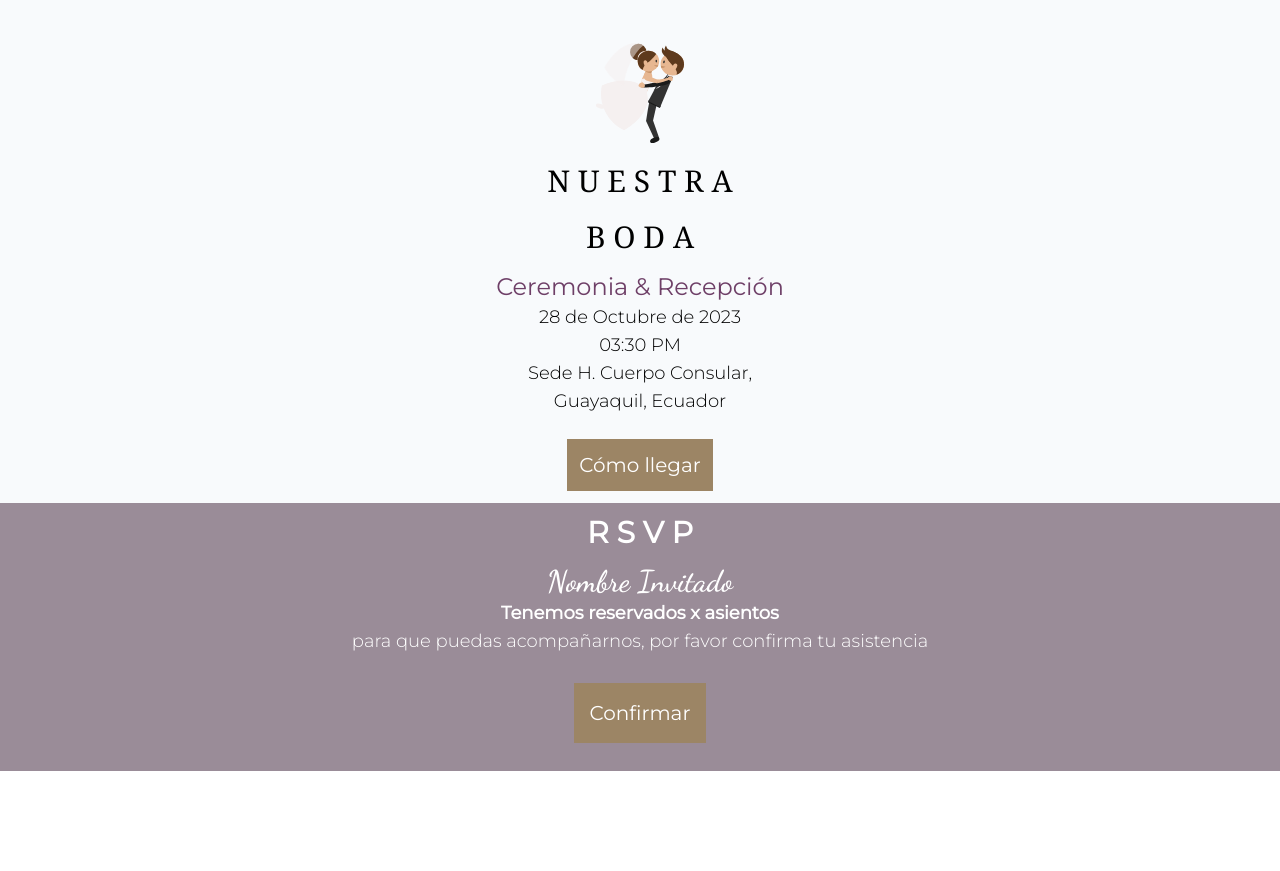
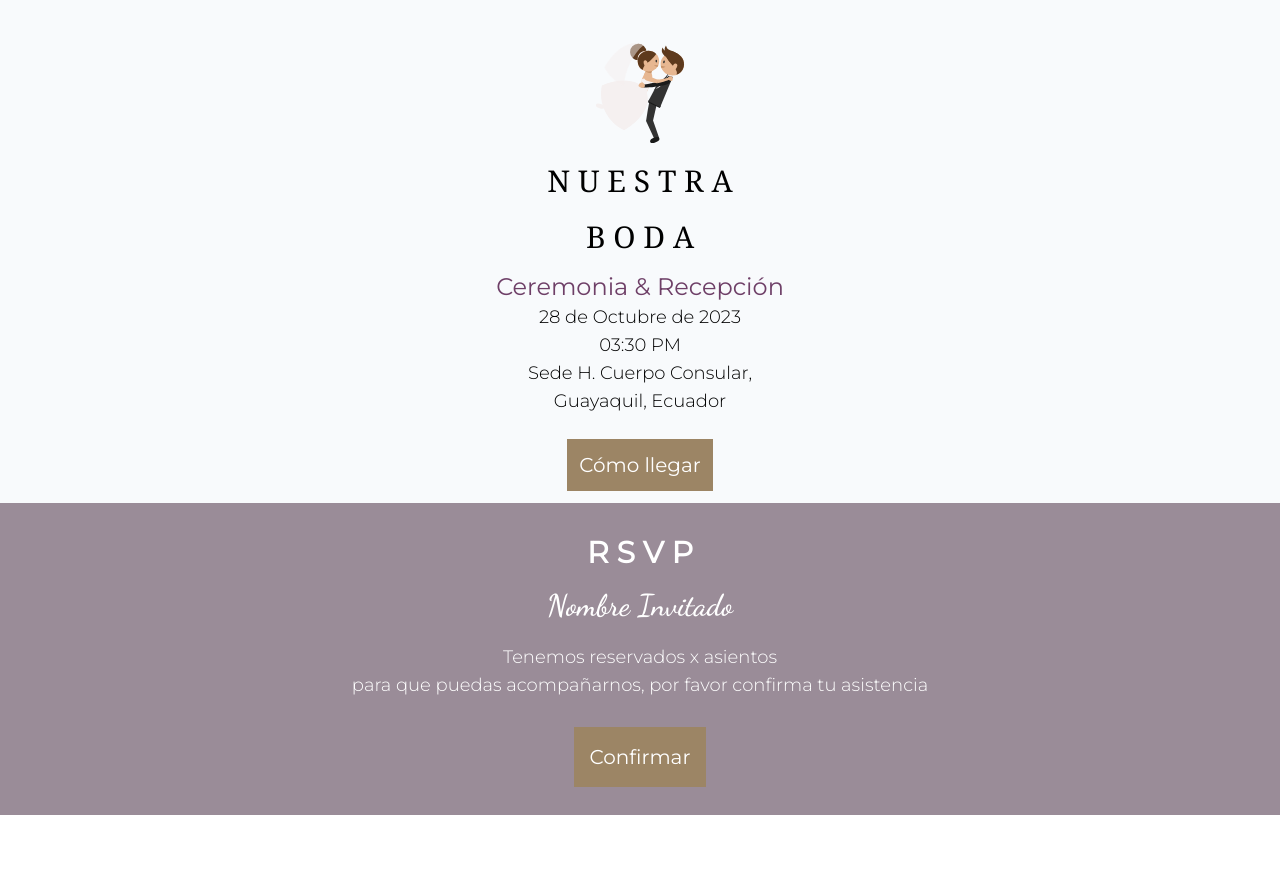
Before and after one commit to Project-Dojo-Portfolio/Welling_Invitation_Card, a website: page public/index.html in a window 1280 px wide. Shown: the part 809-1680 px from the top of the page. Drawn offline with nearby package versions, Linux system fonts and the light colour scheme; no server answers; a web font is replaced by a local one.

Commit message:
fixed style css

```diff
--- a/public/index.html
+++ b/public/index.html
@@ -53,7 +53,7 @@
             <p class="w-full h-auto text-white font-light font-serif text-center text-lg">
                 no se rompe fácilmente!"
             </p>
-            <span class="font-serif p-4 text-white">Eclesiastes 4:12</span>
+            <span class="font-serif p-4 text-white">Eclesiastés 4:12</span>
         </div>
 
     </section>
@@ -183,10 +183,10 @@
         <a href="http://maps.google.com/?q=Sede.+H.+Cuerpo+Consular"
             class="bg-terciary text-white text-xl p-3 font-Montserrat">Cómo llegar</a>
     </section>
-    <section class="w-full h-auto bg-secundary flex flex-col items-center" id="asistencia">
-        <h1 class="font-Montserrat text-3xl font-extrabold text-white pt-3 pb-3">R S V P</h1>
-        <p class="font-Dancing_Script text-center text-white text-3xl font-bold" id="nombreInvitado">Nombre Invitado</p>
-        <p class="font-Montserrat text-center text-white text-lg font-bold" id="numeroAsiento">Tenemos reservados x asientos</p>
+    <section class="w-full h-auto bg-secundary flex flex-col items-center space-y-4" id="asistencia">
+        <h1 class="font-Montserrat text-3xl font-extrabold text-white pt-8 pb-4">R S V P</h1>
+        <p class="font-Dancing_Script text-center text-white text-3xl font-bold pb-2" id="nombreInvitado">Nombre Invitado</p>
+        <p class="font-Montserrat text-center text-white text-lg font-thin pt-3" id="numeroAsiento">Tenemos reservados x asientos</p>
         <p class="font-Montserrat text-center text-white text-lg font-thin">para que puedas acompañarnos, por favor confirma tu asistencia</p>
         <button type="button" class=" bg-terciary p-4 font-Montserrat m-7 text-white text-xl" id="btnConfirmar">Confirmar</button>
 
```
